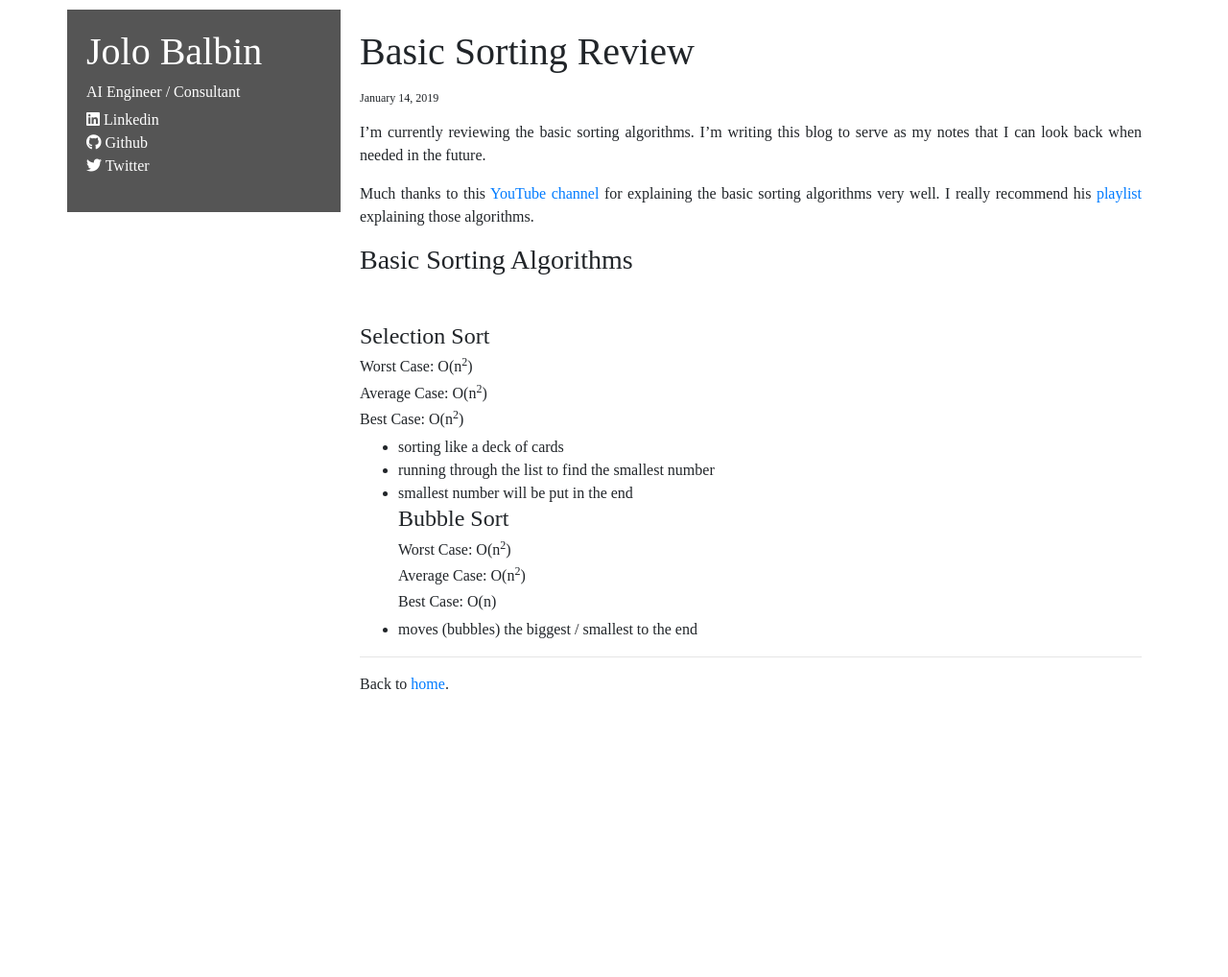
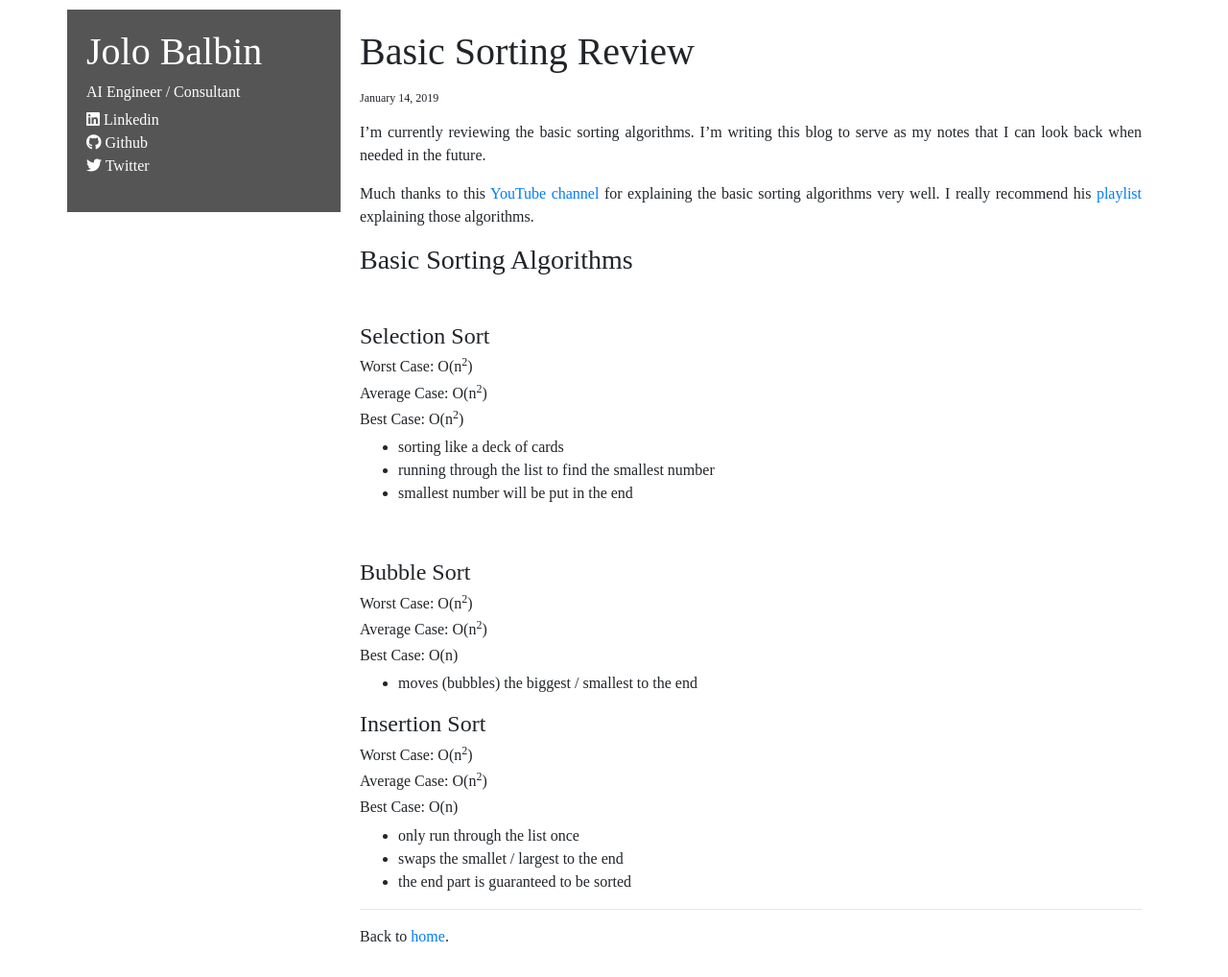
Before and after one commit to MojoJolo/MojoJolo.github.io, a Jekyll site: the page built from _posts/2019-01-14-basic-sorting-review.md, in a window 1280 px wide. Shown: the whole page at 96% size. Built offline with Jekyll 4.4.1, drawn with Linux system fonts in a browser that asks for light colours; nearby versions of some CDN libraries; before the commit the page ends 900 px from its top, so only the background shows below that.

Commit message:
Update 2019-01-14-basic-sorting-review.md

```diff
--- a/_posts/2019-01-14-basic-sorting-review.md
+++ b/_posts/2019-01-14-basic-sorting-review.md
@@ -18,6 +18,7 @@ Much thanks to this [YouTube channel](https://www.youtube.com/user/lcc0612/) for
 - sorting like a deck of cards
 - running through the list to find the smallest number
 - smallest number will be put in the end
+
 <br>
 #### Bubble Sort
 ###### Worst Case: O(n<sup>2</sup>)
@@ -25,3 +26,12 @@ Much thanks to this [YouTube channel](https://www.youtube.com/user/lcc0612/) for
 ###### Best Case: O(n)
 
 - moves (bubbles) the biggest / smallest to the end
+
+#### Insertion Sort
+###### Worst Case: O(n<sup>2</sup>)
+###### Average Case: O(n<sup>2</sup>)
+###### Best Case: O(n)
+
+- only run through the list once
+- swaps the smallet / largest to the end
+- the end part is guaranteed to be sorted
```
